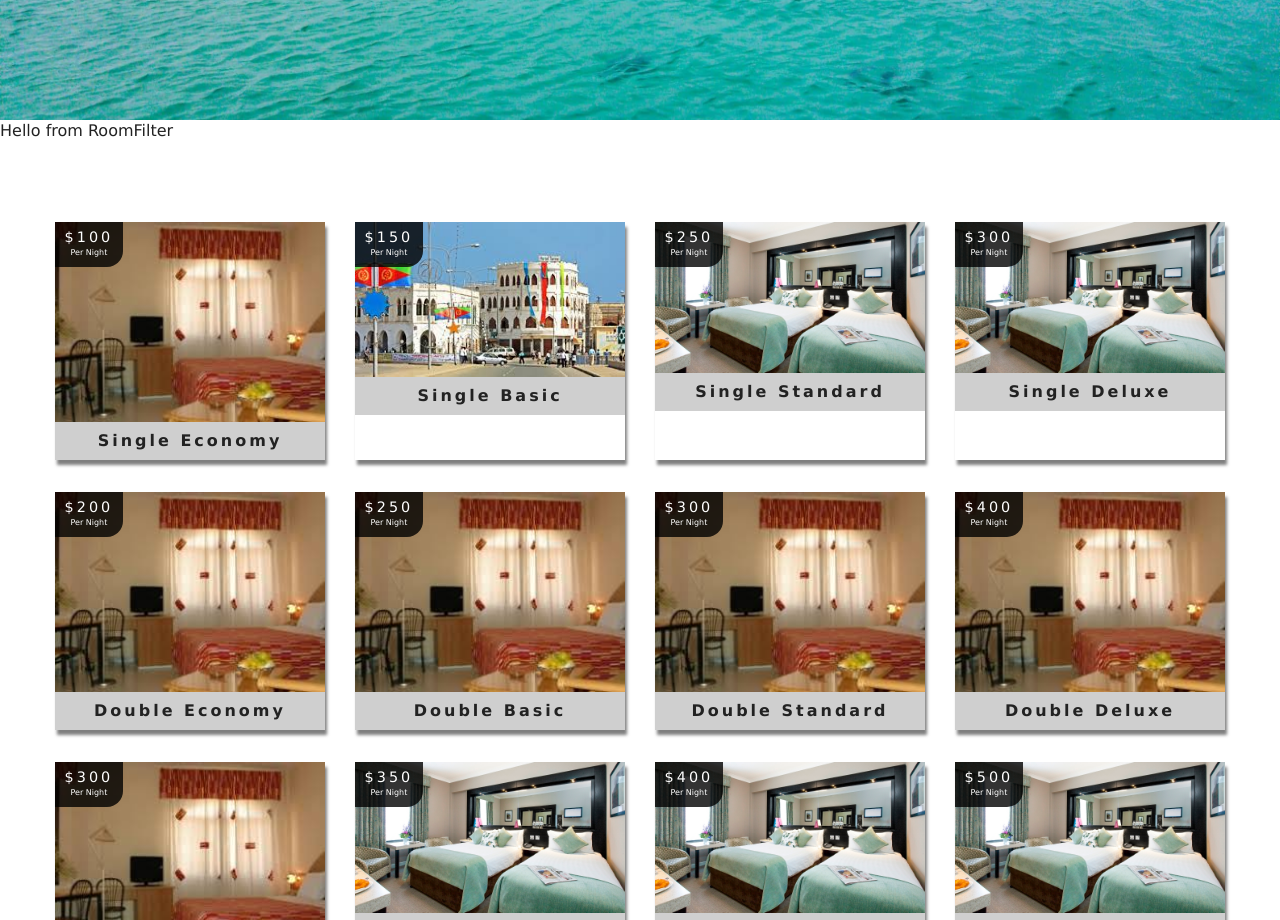
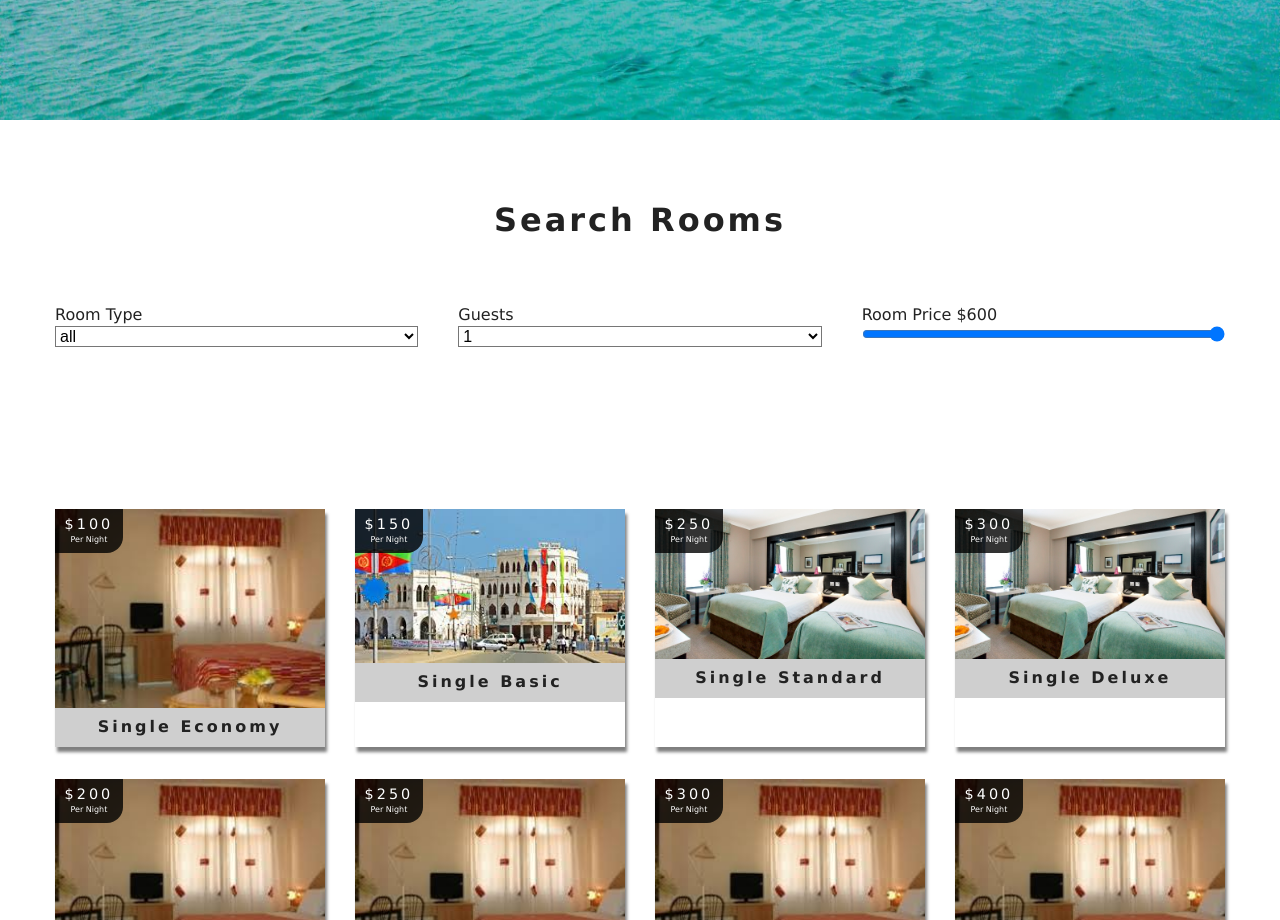
Before and after one commit to muzitk/hotel-massawa, a React (Create React App) app: page /rooms in a window 1280 px wide. Shown: the part 1160-2080 px from the top of the page. Built offline with nearby package versions, Linux system fonts and the light colour scheme.

Commit message:
can filter for rooms by room type and guest numbers

```diff
--- a/src/App.css
+++ b/src/App.css
@@ -475,7 +475,7 @@
   .form-group {
     text-transform: capitalize;
   }
-  .form-group label {
+  .form-grouplable {
     display: block;
     letter-spacing: var(--mainSpacing);
     margin-bottom: 0.5rem;
@@ -495,7 +495,7 @@
     border-radius: 0.3rem;
     margin-right: 0.3rem;
   }
-  .single-extra label {
+  .single-extra lable {
     display: inline-block;
     font-size: 0.8rem;
     margin-left: 0.5rem;
--- a/src/components/RoomsFilter.js
+++ b/src/components/RoomsFilter.js
@@ -1,10 +1,85 @@
 import React from 'react'
+import {useContext} from 'react'
+import {RoomContext} from '../context'
+import Title from '../components/Titles'
 
-function RoomsFilter(){
+//get all unique value
+
+const getUnique = (items, value) => {
+    return [...new Set(items.map(item => item [value]))]
+}
+
+function RoomsFilter({rooms}){
+    const context = useContext(RoomContext)
+    const {
+        handleChange, type, capacity, price,
+        minPrice, maxPrice, minSize, maxSize,  breakfast, pets} = context;
+
+        //get unique types
+        let types = getUnique(rooms,'type')
+        //add all
+        types=['all', ...types]
+        //map to JSX
+        types = types.map((item,index)=>{
+            return( <option value={item} key={index}>
+            {item}
+            </option>
+            )
+        })
+
+
+let people = getUnique(rooms, 'capacity')
+    people = people.map((item, index) => {
+    return <option key={index} value={item}> {item} </option>
+})
+
     return(
-        <div>
-            Hello from RoomFilter
-        </div>
+        <section className="filter-container">
+            <Title title ="Search Rooms"/>
+            <form className="filter-form">
+                {/* select type */}
+                <div className="form-group">
+                    <lable htmlFor="type"> Room Type </lable>
+                    <select
+                    name="type"
+                    id="type"
+                    value={type}
+                    className="form-control" onChange={handleChange}>
+                        {types}
+
+                    </select>
+                    </div>
+                {/* end of selcet type */}
+
+
+                 {/* guest*/}
+                 <div className="form-group">
+                    <lable htmlFor="capacity"> Guests </lable>
+                    <select
+                    name="capacity"
+                    id="capacity"
+                    value={capacity}
+                    className="form-control" onChange={handleChange}>
+                        {people}
+
+                    </select>
+                    </div>
+                {/* end of guest */}
+
+                {/* room price */}
+                <div className="form-group">
+                    <lable htmlfor="price">
+                        Room Price ${price}
+                    </lable>
+                    <input type="range" name="price" min={minPrice}
+                     max={maxPrice} id="price" value={price}
+                     onChange={handleChange}
+                     className="form-control" />
+                  </div>
+                {/* end of rooms price */}
+
+            </form>
+        </section>
     )
 }
 
--- a/src/context.js
+++ b/src/context.js
@@ -8,7 +8,16 @@ class RoomProvider extends Component {
         rooms:[],
         sortedRooms: [],
         featuredRooms:[],
-        loading: true
+        loading: true,
+        type: 'all',
+        capacity: 1,
+        price: 0,
+        minPrice:0,
+        maxPrice:0,
+        minSize:0,
+        maxSize:0,
+        breakfast: false,
+        pets: false
     }
     //getData
 
@@ -16,11 +25,18 @@ class RoomProvider extends Component {
         let rooms = this.formatData(items)
 
         let featuredRooms = rooms.filter(room => room.featured === true)
+        let maxPrice=Math.max(...rooms.map(item=> item.price))
+        let maxSize=Math.max(...rooms.map(item=> item.size))
+
         this.setState({
             rooms,
             featuredRooms,
             sortedRooms:rooms,
-            loading:false
+            loading:false,
+            price:maxPrice,
+            maxPrice,
+            maxSize
+
         })
     }
     formatData(items){
@@ -41,9 +57,44 @@ class RoomProvider extends Component {
         return room;
     }
 
+    handleChange = event =>{
+        const target = event.target
+        const value = event.type === "checkbox" ? target.checked : target.value
+        const name = event.target.name
+        this.setState({
+            [name]: value
+         },
+         this.filterRooms)
+    }
+
+    filterRooms = () => {
+        let{
+            rooms, type, capacity, price, minSize, maxSize, breakfast, pets } = this.state
+
+
+         //all the rooms
+        let tempRooms = [...rooms];
+        //transfor values
+        capacity = parseInt(capacity)
+
+        //filtered by type
+        if(type !== 'all') {
+            tempRooms = tempRooms.filter(room => room.type === type)
+        }
+        //filtered by capacity
+        if (capacity !==1 ){
+            tempRooms= tempRooms.filter(room=> room.capacity >= capacity)
+        }
+            this.setState({
+                sortedRooms: tempRooms
+            })
+        }
+
+
+
     render(){
      return(
-        <RoomContext.Provider value= {{...this.state, getRoom: this.getRoom}}>
+        <RoomContext.Provider value= {{...this.state, getRoom: this.getRoom, handleChange:this.handleChange}}>
         {this.props.children}
         </RoomContext.Provider>
      )
--- a/src/pages/SingleRoom.js
+++ b/src/pages/SingleRoom.js
@@ -68,7 +68,7 @@ class SingleRoom extends Component {
         </div>
       </section>
 
-      <section classRoome="room-extras">
+      <section className="room-extras">
         <h6> Extras</h6>
         <ul className="extras">
           {extras.map((item,index) => {
```
